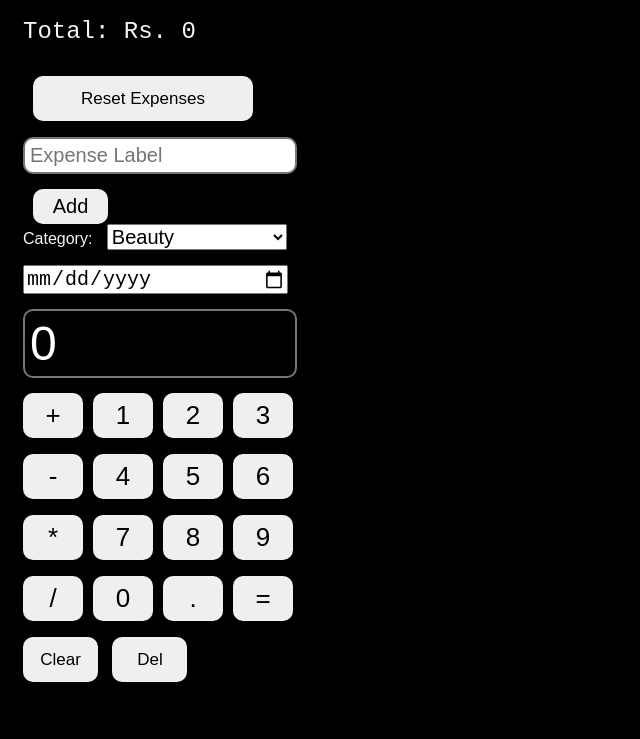
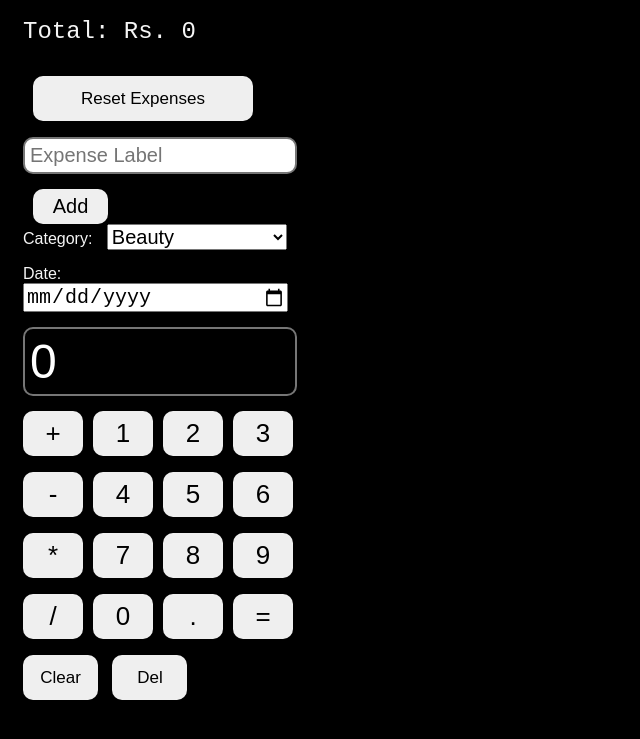
Before and after one commit to mishthi-garg/expense-tracker, a plain HTML site: page index.html in a window 1280 px wide. Shown: the part 107-846 px from the top of the page, without its empty margins (0-640 px from the left). Drawn offline with nearby package versions, Linux system fonts and the light colour scheme.

Commit message:
date-label

```diff
--- a/index.html
+++ b/index.html
@@ -27,8 +27,11 @@
         <select name="Category" id="categories">
         </select>
       </div>
+      <div>
+        <label for="js-expense-date">Date:</label>
+        <input type="date" class="js-expense-date">
+      </div>
 
-      <input type="date" class="js-expense-date">
       <input class="js-expression" onkeydown="handleKeyDownCalc(event)">
 
       <div class="calc-buttons">
```
